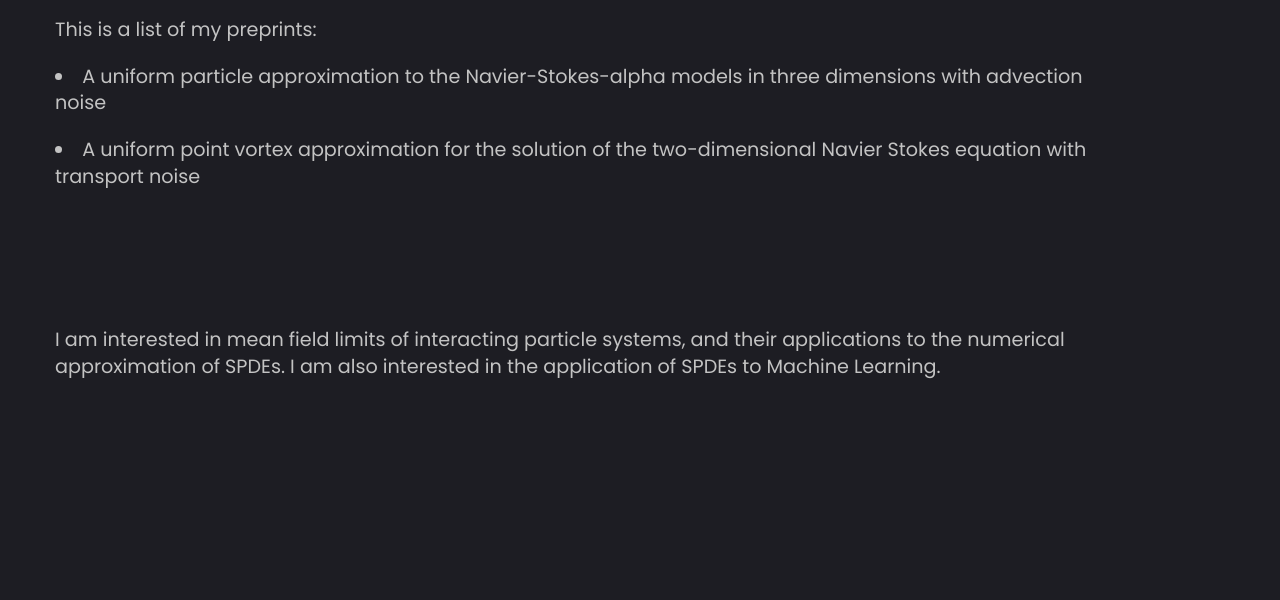
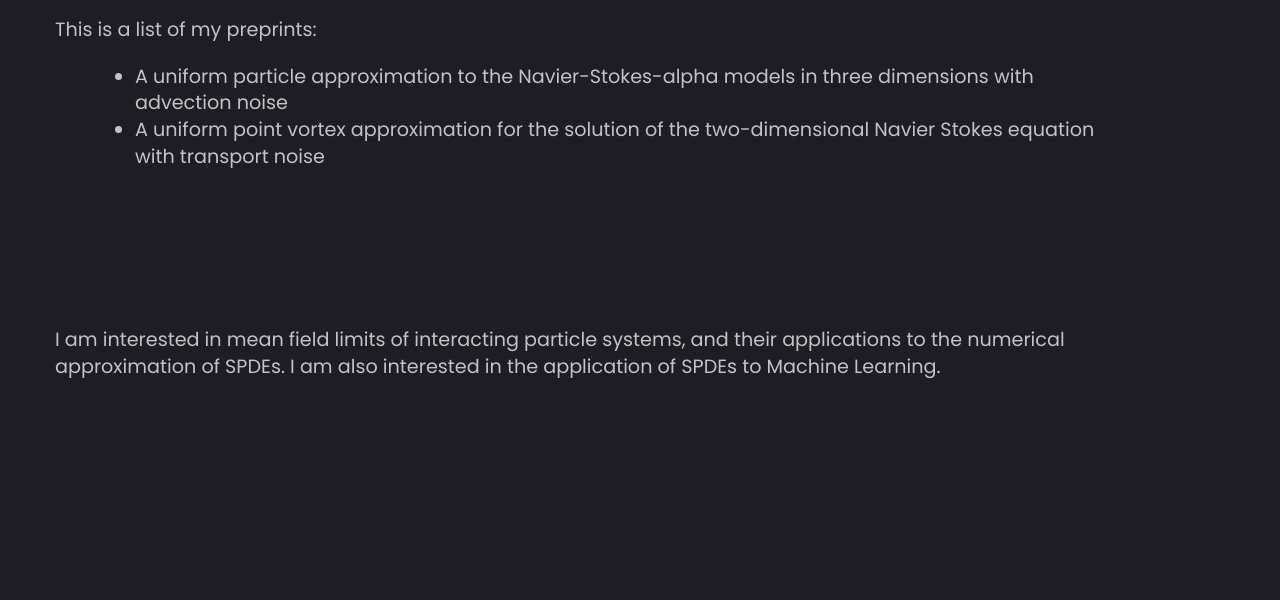
Before and after one commit to filippogiovagnini/filippogiovagnini.github.io, a plain HTML site: page research.html in a window 1280 px wide. Shown: the part 200-800 px from the top of the page. Drawn offline with Linux system fonts and the light colour scheme.

Commit message:
bullet list

```diff
--- a/css/styles.css
+++ b/css/styles.css
@@ -243,6 +243,12 @@ img {
     color: #fff;
 }
 
+.indented-list {
+    list-style-type: disc;       /* Show bullet points */
+    list-style-position: outside;
+    padding-left: 5rem;          /* Indent the list */
+}
+
 /* Text Classes */
 
 .text-xxl {
--- a/research.html
+++ b/research.html
@@ -54,16 +54,22 @@
     <section class="main">
         <div class="container">
             <div class="main-content">
-                <h1 class="main-heading text-xl">
-                    Research
-                </h1>
+                <h1 class="main-heading text-xl">Research</h1>
                 <p class="main-text text-md">
                     This is a list of my preprints:
                 </p>
-                <p class="main-text text-sm">
-                    <li class="main-text text-sm"><a href="https://arxiv.org/abs/2504.12960" target="_blank">A uniform particle approximation to the Navier-Stokes-alpha models in three dimensions with advection noise</a></li>
-                    <li class="main-text text-sm"><a href="https://arxiv.org/abs/2410.23163" target="_blank">A uniform point vortex approximation for the solution of the two-dimensional Navier Stokes equation with transport noise</a></li>
-                </p>
+                <ul class="main-text text-sm indented-list">
+                    <li>
+                        <a href="https://arxiv.org/abs/2504.12960" target="_blank">
+                            A uniform particle approximation to the Navier-Stokes-alpha models in three dimensions with advection noise
+                        </a>
+                    </li>
+                    <li>
+                        <a href="https://arxiv.org/abs/2410.23163" target="_blank">
+                            A uniform point vortex approximation for the solution of the two-dimensional Navier Stokes equation with transport noise
+                        </a>
+                    </li>
+                </ul>
             </div>
         </div>
         <div class="container">
```
